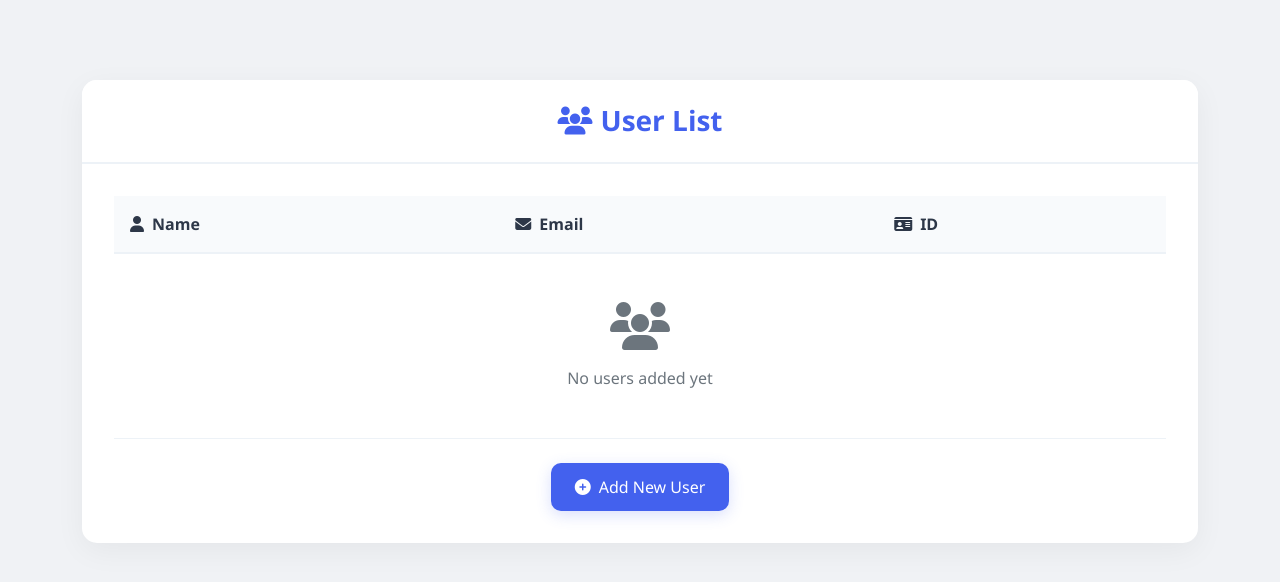
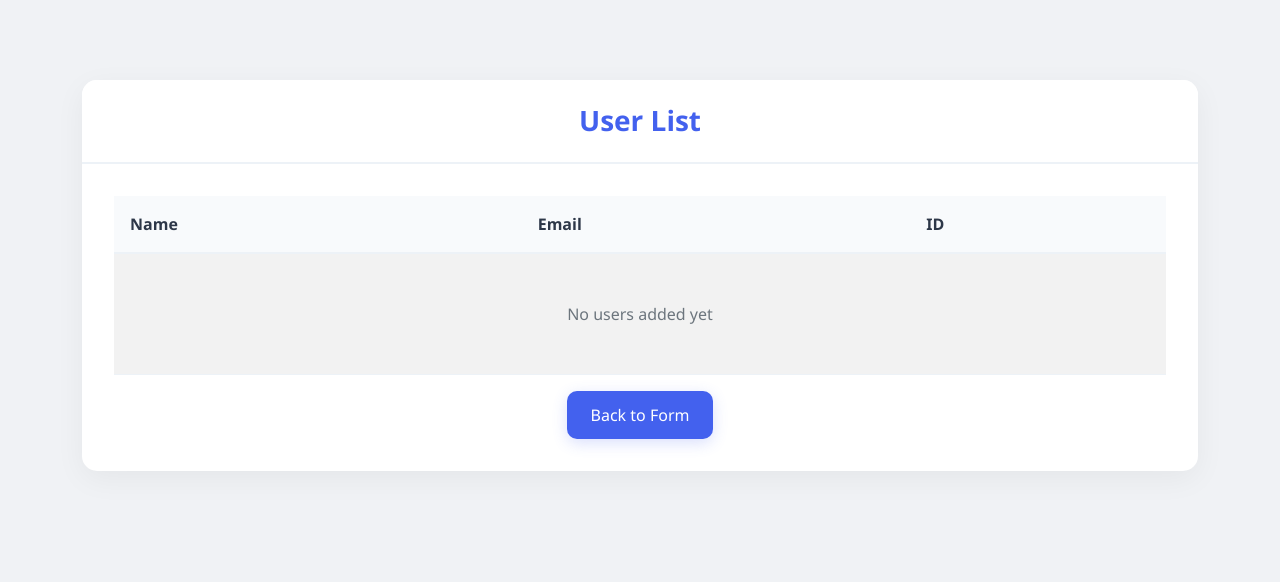
Before and after one commit to mozaddedalfeshani/labproject, a plain HTML site: page users.html in a window 1280 px wide. Drawn offline with nearby package versions, Linux system fonts and the light colour scheme.

Commit message:
Add files via upload

```diff
--- a/users.html
+++ b/users.html
@@ -5,25 +5,22 @@
     <meta name="viewport" content="width=device-width, initial-scale=1.0">
     <title>User Table</title>
     <link href="https://cdn.jsdelivr.net/npm/bootstrap@5.3.2/dist/css/bootstrap.min.css" rel="stylesheet">
-    <link rel="stylesheet" href="https://cdnjs.cloudflare.com/ajax/libs/font-awesome/6.4.0/css/all.min.css">
     <link rel="stylesheet" href="style.css">
 </head>
 <body>
     <div class="container mt-5">
         <div class="card">
             <div class="card-header">
-                <h3 class="text-center">
-                    <i class="fas fa-users me-2"></i>User List
-                </h3>
+                <h3 class="text-center">User List</h3>
             </div>
             <div class="card-body">
                 <div class="table-responsive">
-                    <table class="table">
+                    <table class="table table-striped">
                         <thead>
                             <tr>
-                                <th><i class="fas fa-user me-2"></i>Name</th>
-                                <th><i class="fas fa-envelope me-2"></i>Email</th>
-                                <th><i class="fas fa-id-card me-2"></i>ID</th>
+                                <th>Name</th>
+                                <th>Email</th>
+                                <th>ID</th>
                             </tr>
                         </thead>
                         <tbody id="userTableBody">
@@ -31,10 +28,8 @@
                         </tbody>
                     </table>
                 </div>
-                <div class="text-center mt-4">
-                    <a href="index.html" class="btn btn-primary">
-                        <i class="fas fa-plus-circle me-2"></i>Add New User
-                    </a>
+                <div class="text-center mt-3">
+                    <a href="index.html" class="btn btn-primary">Back to Form</a>
                 </div>
             </div>
         </div>
```
